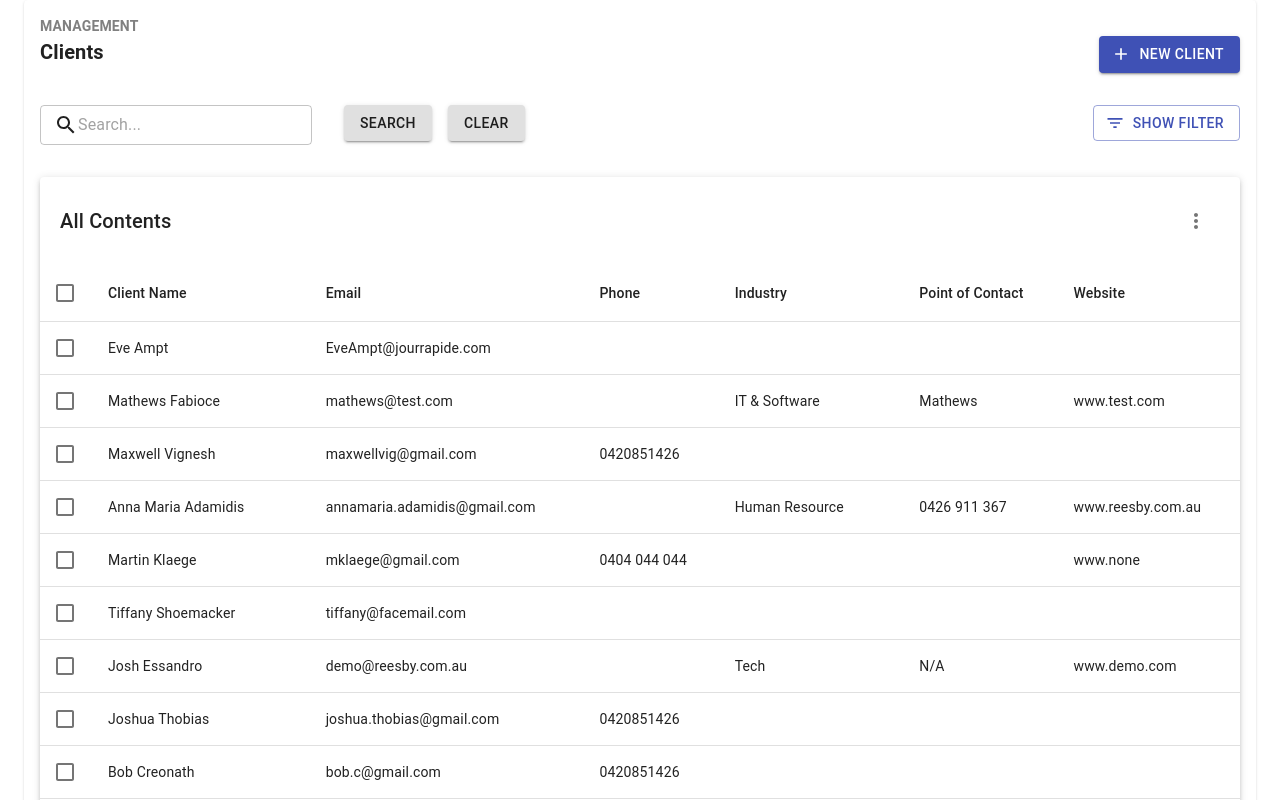
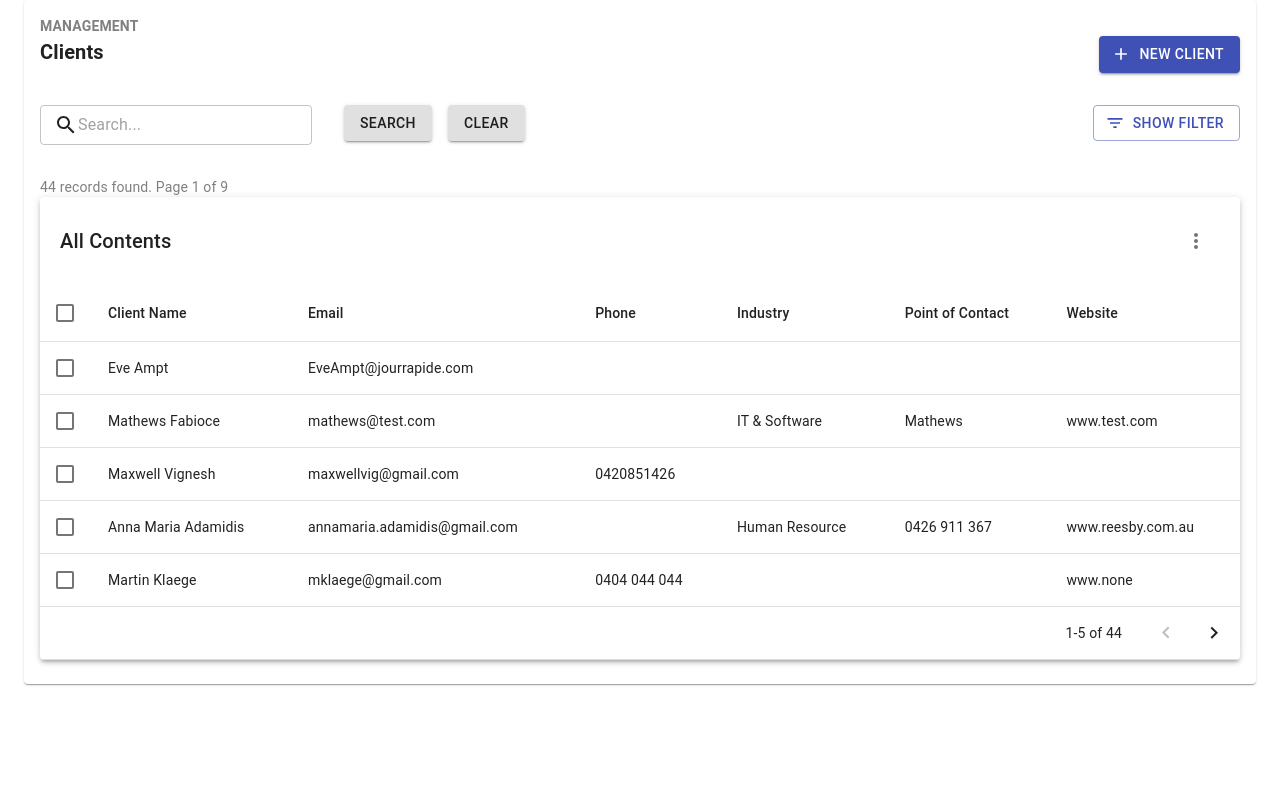
Before and after one commit to CaffeineBear/reesby-task, a React (Create React App) app: page / in a window 1280 px wide. Shown: the top 800 px of the page. Built offline with nearby package versions, Linux system fonts and the light colour scheme.

Commit message:
ADD pagination for CheckBoxTable component.

```diff
--- a/src/components/CheckBoxTable/CheckBoxTableBody.jsx
+++ b/src/components/CheckBoxTable/CheckBoxTableBody.jsx
@@ -6,24 +6,35 @@ import React from 'react';
 import { Checkbox, TableBody, TableRow, TableCell } from '@material-ui/core';
 
 const CheckBoxTableBody = props => {
-  const { tableData, selected, fieldList, onSelectClick } = props;
+  const {
+    tableData, selected, fieldList, onSelectClick,
+    pageInfo: { currPage, rowsPerPage }
+  } = props;
+
+  // Slice table to obtain the viewing page table.
+  const startingIndex = (currPage)*rowsPerPage;
+  const endingIndex   = startingIndex + rowsPerPage;
+  const viewingData = tableData.slice( startingIndex, endingIndex);
+
   return (<React.Fragment>
     <TableBody>
-      {tableData.map((currData, index) => {
-        return (currData && <TableRow key={`ClientRow${index}`} >
+      {viewingData.map((currData, currIndex) => {
+        const indexInWholeTable = startingIndex + currIndex;
+
+        return (currData && <TableRow key={`ClientRow${indexInWholeTable}`} >
 
           {/* Checkbox */}
-          <TableCell padding="checkbox" key={`ClientRow${index}-Checkbox`}>
+          <TableCell padding="checkbox" key={`ClientRow${indexInWholeTable}-Checkbox`}>
             <Checkbox
-              checked={selected[index]}
-              onChange={() => { onSelectClick(index) }}
+              checked={selected[indexInWholeTable]}
+              onChange={() => { onSelectClick(indexInWholeTable) }}
               inputProps={{ 'aria-label': 'select current client' }}
             />
           </TableCell>
 
           {/* Table Contents */}
           {fieldList.map((currField) => {
-            return (<TableCell key={`ClientRow${index}-${currField}`} >
+            return (<TableCell key={`ClientRow${indexInWholeTable}-${currField}`} >
               {currData[currField]}
             </TableCell>);
           })}
--- a/src/components/CheckBoxTable/CheckBoxTableHeader.jsx
+++ b/src/components/CheckBoxTable/CheckBoxTableHeader.jsx
@@ -6,14 +6,14 @@ import React from 'react';
 import { Checkbox, TableHead, TableRow, TableCell } from '@material-ui/core';
 
 const CheckBoxTableHeader = props => {
-  const { numSelected, rowCount, onSelectAllClick, columnNames } = props;
+  const { numSelected, totalRow, onSelectAllClick, columnNames } = props;
   return (<React.Fragment>
     <TableHead>
       <TableRow>
         <TableCell padding="checkbox">
           <Checkbox
-            indeterminate={numSelected > 0 && numSelected < rowCount}
-            checked={rowCount > 0 && numSelected === rowCount}
+            indeterminate={numSelected > 0 && numSelected < totalRow}
+            checked={totalRow > 0 && numSelected === totalRow}
             onChange={onSelectAllClick}
             inputProps={{ 'aria-label': 'select all clients' }}
           />
--- a/src/components/CheckBoxTable/index.jsx
+++ b/src/components/CheckBoxTable/index.jsx
@@ -1,13 +1,16 @@
 import React, { useState } from 'react';
-import { Table } from '@material-ui/core';
+import { Table, TablePagination  } from '@material-ui/core';
 import CheckBoxTableHeader from './CheckBoxTableHeader';
 import CheckBoxTableBody from './CheckBoxTableBody';
 
 const CheckBoxTableContainer = props => {
 
   const {
-    rowCount, fieldList,  columnNames, tableData, selected, updateSelected
+    fieldList,  columnNames, tableData, selected, updateSelected,
+    pageInfo, setPageInfo
   } = props;
+
+  const { totalRow } = pageInfo;
 
   const [numSelected, updateNumSelected] = useState(0);
 
@@ -20,22 +23,40 @@ const CheckBoxTableContainer = props => {
   }
 
   const onSelectAllClick = () => {
-    const toggleSelect = !(numSelected === rowCount);
-    updateSelected(new Array(rowCount).fill(toggleSelect));
-    updateNumSelected(toggleSelect ? rowCount : 0);
+    const toggleSelect = !(numSelected === totalRow);
+    updateSelected(new Array(totalRow).fill(toggleSelect));
+    updateNumSelected(toggleSelect ? totalRow : 0);
   }
 
   const headerProps
-    = { numSelected, rowCount, onSelectAllClick, columnNames };
+    = { numSelected, totalRow, onSelectAllClick, columnNames };
 
-  const bodyProps = { tableData, selected, fieldList, onSelectClick };
+  const bodyProps = {
+    tableData, selected, fieldList, onSelectClick, pageInfo
+  };
 
-  return <CheckBoxTable headerProps={headerProps} bodyProps={bodyProps}/>;
+  const handleChangePage = (event, newPage) => {
+    setPageInfo( prevInfo => {
+      return({
+        ...prevInfo,
+        currPage: newPage
+      });
+    });
+  };
+
+  const pageProps = {
+    pageInfo,
+    handleChangePage
+  }
+
+  return <CheckBoxTable headerProps={headerProps} bodyProps={bodyProps}
+    pageProps={pageProps}
+  />;
 }
 
 
-const CheckBoxTable = ({headerProps, bodyProps}) => {
-
+const CheckBoxTable = ({headerProps, bodyProps, pageProps}) => {
+  const { pageInfo, handleChangePage } = pageProps;
   return (<Table>
 
     {/* Headers */}
@@ -44,6 +65,14 @@ const CheckBoxTable = ({headerProps, bodyProps}) => {
     {/* Body */}
     <CheckBoxTableBody {...bodyProps} />
 
+    <TablePagination
+      rowsPerPageOptions={5}
+      count={pageInfo.totalRow}
+      rowsPerPage={pageInfo.rowsPerPage}
+      page={pageInfo.currPage}
+      onChangePage={handleChangePage}
+    />
+
   </Table>);
 }
 
--- a/src/pages/ClientManagement/index.jsx
+++ b/src/pages/ClientManagement/index.jsx
@@ -4,7 +4,7 @@
  */
 
 import React, { useState } from 'react';
-import { Container, Card, CardContent, Typography, Button, Paper} from '@material-ui/core';
+import { Container, Card, CardContent, Typography, Button, Paper } from '@material-ui/core';
 import ClientTable from '../../components/CheckBoxTable';
 import PageHeader from './PageHeader';
 import ToolBar from './ToolBar';
@@ -32,11 +32,26 @@ const ClientManagement = props => {
     "clientWebsite"
   ];
 
-  const rowCount = clientData.length;
+  const totalRowCount = clientData.length;
   const tableData = clientData;
-  const [selected, updateSelected] = useState(new Array(rowCount).fill(false));
-  const clientTableProps
-    = {rowCount, fieldList, columnNames, tableData, selected, updateSelected};
+  const [selected, updateSelected] = useState(new Array(totalRowCount).fill(false));
+
+  const [ pageInfo, setPageInfo ] = useState({
+    rowsPerPage: 5,
+    currPage: 0,
+    totalRow: totalRowCount,
+    totalPageNumber: Math.ceil(totalRowCount / 5)
+  });
+
+  const clientTableProps = {
+    fieldList,
+    columnNames,
+    tableData,
+    selected,
+    updateSelected,
+    pageInfo,
+    setPageInfo
+  };
 
   const showFilterButton = (
     <Button variant='outlined' color='primary' startIcon={<FilterListIcon/>}>
@@ -63,7 +78,14 @@ const ClientManagement = props => {
       </CardContent>
 
       {/* Page Content */}
-      <CardContent>
+      <CardContent style={{justifyContent: 'flex-start'}}>
+
+        <Typography variant="body2" align="left"
+          style={{ color: 'grey', float: 'left' }} >
+          {totalRowCount} records found. Page {pageInfo.currPage + 1} of {pageInfo.totalPageNumber}
+        </Typography>
+        <br />
+
         <Paper elevation={3} >
 
           {/* Table title with 'More' button */}
```
